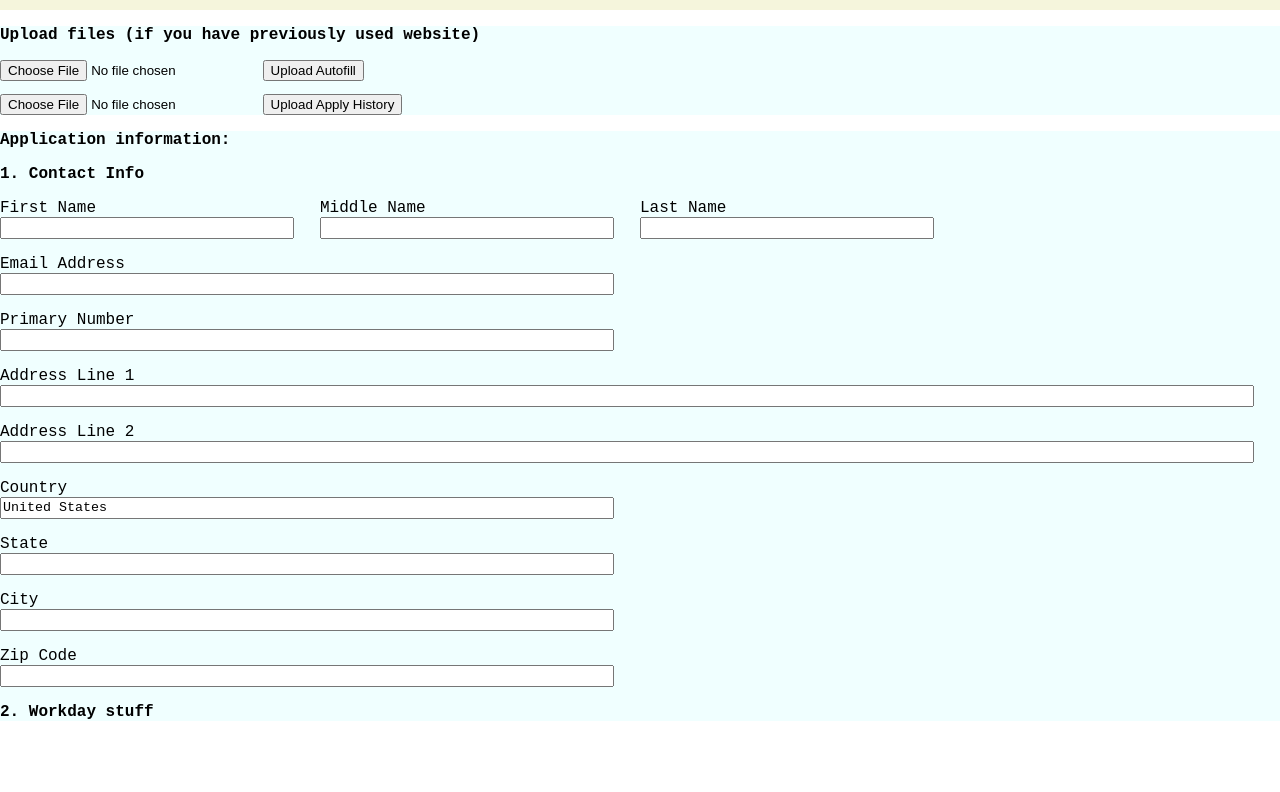
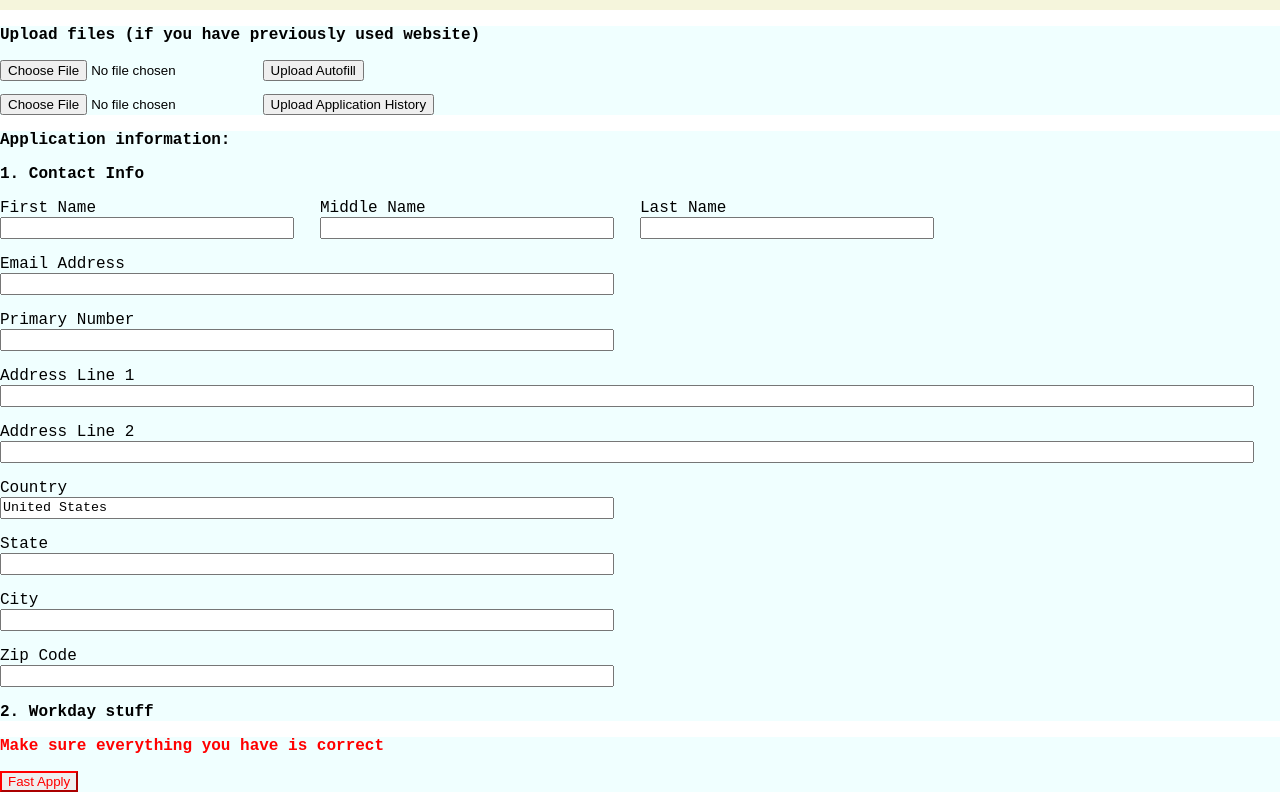
Before and after one commit to Walson124/fastapply, a plain HTML site: page html/apply.html in a window 1280 px wide. Shown: the part 101-893 px from the top of the page. Before the commit the page ends 822 px from the top, so only its background shows below. Drawn offline with Linux system fonts and the light colour scheme.

Commit message:
adjusted apply.html

```diff
--- a/html/apply.html
+++ b/html/apply.html
@@ -25,7 +25,7 @@
             </form>
             <form class="file-upload">
                 <input type="file">
-                <input type="submit" value="Upload Apply History">
+                <input type="submit" value="Upload Application History">
             </form>
         </div>
         <div>
@@ -83,5 +83,11 @@
                 <p class="topic-label">2. Workday stuff</p>
             </div>
         </div>
+        <div>
+            <p class="topic-label" style="color: red">Make sure everything you have is correct</p>
+            <form>
+                <input type="submit" value="Fast Apply" style="color:red; border-color: red;">
+            </form>
+        </div>
     </body>
 </html>
```
